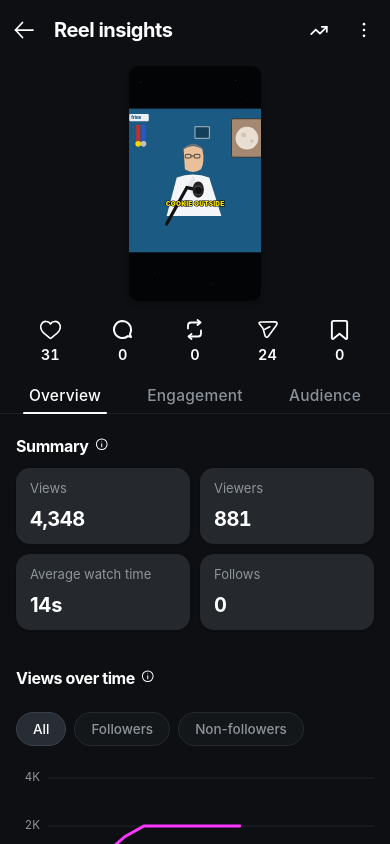
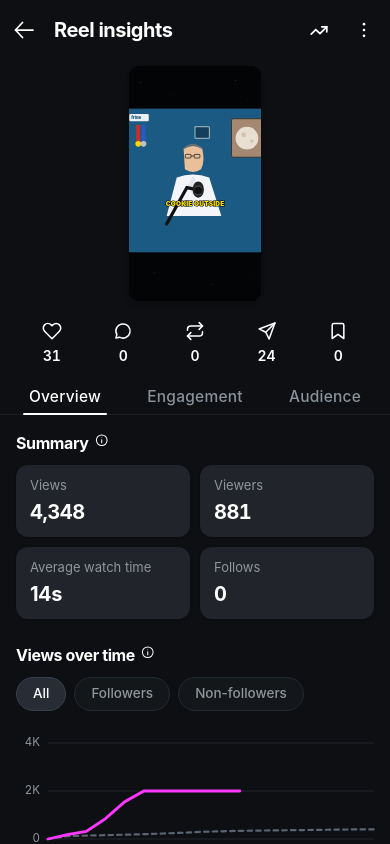
Before and after one commit to privatechat-teamofficial/Instagram-reel-insight-editor-, a React (Vite) app: page / in a window 390 px wide. Built offline with nearby package versions, Linux system fonts and the light colour scheme; a web font is replaced by a local one.

Commit message:
refactor: update UI layout and standardise icons
Standardise icon viewboxes to 24x24 and refine the dashboard layout by adjusting spacing, card dimensions, and mobile-responsive container constraints.

```diff
--- a/src/App.tsx
+++ b/src/App.tsx
@@ -129,11 +129,11 @@ const ReelInsightsScreen: React.FC = () => {
   } = useInsights();
 
   return (
-    <div className="min-h-screen min-h-[100dvh] w-full bg-[#0d0f12] lg:bg-[#080a0d] flex items-center justify-center p-0 lg:p-6 select-none relative font-acumin overflow-x-hidden">
+    <div className="min-h-screen min-h-[100dvh] w-full bg-[#0d0f12] sm:bg-[#080a0d] flex items-center justify-center p-0 sm:p-6 select-none relative font-acumin overflow-x-hidden">
       {/* Central Viewport Wrapper */}
       <div className="relative flex items-center justify-center gap-6 h-full w-full">
-        {/* Mobile: 100% edge-to-edge full width; Tablet & Desktop: centered at max-w-[440px] */}
-        <div className="relative w-full sm:max-w-[440px] h-[100dvh] min-h-[100dvh] lg:h-[860px] lg:max-h-[96vh] bg-[#0d0f12] lg:rounded-[28px] lg:border lg:border-[#1e2329] lg:shadow-[0_20px_50px_rgba(0,0,0,0.9)] overflow-hidden flex flex-col mx-auto">
+        {/* Mobile: 100% edge-to-edge full width; Tablet & Desktop: authentic framed Instagram window */}
+        <div className="relative w-full h-[100dvh] min-h-[100dvh] sm:w-[412px] sm:h-[870px] sm:max-h-[96vh] bg-[#0d0f12] sm:rounded-[28px] sm:border sm:border-[#1e2329] sm:shadow-[0_20px_50px_rgba(0,0,0,0.9)] overflow-hidden flex flex-col mx-auto">
           {/* Reel Insights Screen Content Container */}
           <div
             id="reel-insights-preview-container"
--- a/src/components/InstagramIcons.tsx
+++ b/src/components/InstagramIcons.tsx
@@ -12,101 +12,96 @@ import React from 'react';
 // ==================================================
 
 /**
- * 1. LIKE: Custom Instagram heart curve
+ * 1. LIKE: Custom Instagram heart curve in uniform 0 0 24 24
  */
-export const HeartIcon: React.FC<{ className?: string }> = ({ className = 'w-[19px] h-[19px]' }) => (
+export const HeartIcon: React.FC<{ className?: string }> = ({ className = 'w-5 h-5' }) => (
   <svg
-    viewBox="0 0 100 100"
+    viewBox="0 0 24 24"
     fill="none"
     stroke="currentColor"
-    strokeWidth="7.5"
+    strokeWidth="1.85"
     strokeLinecap="round"
     strokeLinejoin="round"
     className={className}
     aria-hidden="true"
   >
-    <path d="M 50 24.5 C 41.5 8, 17 6.5, 7 24 C -1.5 39, 6 54.5, 17 66 L 47 91 Q 50 93.5 53 91 L 83 66 C 94 54.5, 101.5 39, 93 24 C 83 6.5, 58.5 8, 50 24.5 Z" />
+    <path d="M20.84 4.61a5.5 5.5 0 0 0-7.78 0L12 5.67l-1.06-1.06a5.5 5.5 0 0 0-7.78 7.78l1.06 1.06L12 21.23l7.78-7.78 1.06-1.06a5.5 5.5 0 0 0 0-7.78z" />
   </svg>
 );
 
 /**
- * 2. COMMENT: Chat bubble
+ * 2. COMMENT: Chat bubble in uniform 0 0 24 24
  */
-export const CommentIcon: React.FC<{ className?: string }> = ({ className = 'w-[19px] h-[19px]' }) => (
+export const CommentIcon: React.FC<{ className?: string }> = ({ className = 'w-5 h-5' }) => (
   <svg
-    viewBox="1.5 1.5 21 21"
+    viewBox="0 0 24 24"
     fill="none"
     stroke="currentColor"
-    strokeWidth="2"
+    strokeWidth="1.85"
     strokeLinecap="round"
     strokeLinejoin="round"
     className={className}
     aria-hidden="true"
   >
-    <path d="M12 3.5a8.5 8.5 0 1 0 5.4 15.1l3.1.9-1-2.9A8.47 8.47 0 0 0 20.5 12a8.5 8.5 0 0 0-8.5-8.5z" />
+    <path d="M12 3.5a8.5 8.5 0 0 0-7.36 12.75L3.5 20.5l4.35-1.12A8.5 8.5 0 1 0 12 3.5z" />
   </svg>
 );
 
 /**
- * 3. REPOST: Two separate curved arrows forming the reshare symbol
- * (Top arrow curving right, Bottom arrow curving left)
+ * 3. REPOST: Curved reshare arrows in uniform 0 0 24 24
  */
-export const RepostIcon: React.FC<{ className?: string }> = ({ className = 'w-[19px] h-[19px]' }) => (
+export const RepostIcon: React.FC<{ className?: string }> = ({ className = 'w-5 h-5' }) => (
   <svg
-    viewBox="1.5 1.5 21 21"
+    viewBox="0 0 24 24"
     fill="none"
     stroke="currentColor"
-    strokeWidth="1.8"
+    strokeWidth="1.85"
     strokeLinecap="round"
     strokeLinejoin="round"
     className={className}
     aria-hidden="true"
   >
-    {/* Top arrow: goes up from left, curves right, ends with right-pointing arrow */}
-    <path d="M5.5 11V8a3 3 0 0 1 3-3h9" />
-    <polyline points="15 2.5 18 5 15 7.5" />
-
-    {/* Bottom arrow: goes down from right, curves left, ends with left-pointing arrow */}
-    <path d="M18.5 13v3a3 3 0 0 1-3 3h-9" />
-    <polyline points="9 21.5 6 19 9 16.5" />
+    <path d="M17 2l4 4-4 4" />
+    <path d="M3 11v-1a4 4 0 0 1 4-4h14" />
+    <path d="M7 22l-4-4 4-4" />
+    <path d="M21 13v1a4 4 0 0 1-4 4H3" />
   </svg>
 );
 
 /**
- * 4. SHARE: Rotated paper airplane, centered in viewBox
+ * 4. SHARE: Rotated paper airplane in uniform 0 0 24 24
  */
-export const ShareIcon: React.FC<{ className?: string }> = ({ className = 'w-[19px] h-[19px]' }) => (
+export const ShareIcon: React.FC<{ className?: string }> = ({ className = 'w-5 h-5' }) => (
   <svg
-    viewBox="21 21 65 65"
+    viewBox="0 0 24 24"
     fill="none"
     stroke="currentColor"
-    strokeWidth="5"
+    strokeWidth="1.85"
     strokeLinecap="round"
     strokeLinejoin="round"
     className={className}
     aria-hidden="true"
   >
-    <g transform="rotate(17.35 50 50)">
-      <path d="M 28.5 36 L 68 23.5 Q 80 19.5 76.5 32.5 L 63.5 70.5 Q 60.5 79.5 53.5 73.5 L 45.5 61.5 Q 43.5 57 39 52.5 L 27.5 44.5 Q 19 39 28.5 36 Z M 43.5 57 L 58.5 42" />
-    </g>
+    <path d="M21.5 2.5L10.5 13.5" />
+    <path d="M21.5 2.5L14.5 21.5L10.5 13.5L2.5 9.5L21.5 2.5Z" />
   </svg>
 );
 
 /**
- * 5. SAVE: Bookmark with notched bottom
+ * 5. SAVE: Bookmark with notched bottom in uniform 0 0 24 24
  */
-export const BookmarkIcon: React.FC<{ className?: string }> = ({ className = 'w-[19px] h-[19px]' }) => (
+export const BookmarkIcon: React.FC<{ className?: string }> = ({ className = 'w-5 h-5' }) => (
   <svg
-    viewBox="1.5 1 21 22"
+    viewBox="0 0 24 24"
     fill="none"
     stroke="currentColor"
-    strokeWidth="2"
+    strokeWidth="1.85"
     strokeLinecap="round"
     strokeLinejoin="round"
     className={className}
     aria-hidden="true"
   >
-    <path d="M5.5 3h13a1.5 1.5 0 0 1 1.5 1.5v16.5a1 1 0 0 1-1.6.8L12 16.5l-6.4 5.3a1 1 0 0 1-1.6-.8V4.5A1.5 1.5 0 0 1 5.5 3z" />
+    <path d="M19 21l-7-5-7 5V5a2 2 0 0 1 2-2h10a2 2 0 0 1 2 2z" />
   </svg>
 );
 
--- a/src/components/OverviewTab.tsx
+++ b/src/components/OverviewTab.tsx
@@ -138,18 +138,18 @@ export const OverviewTab: React.FC = () => {
   }, '');
 
   return (
-    <div className="flex flex-col px-4 pt-6 pb-14 w-full text-white select-none bg-[#0d0f12]">
+    <div className="flex flex-col px-4 pt-5 pb-14 w-full text-white select-none bg-[#0d0f12]">
       {/* 1. Summary Section */}
-      <section className="flex flex-col gap-3.5">
+      <section className="flex flex-col">
         <div className="flex items-center gap-1.5 text-[16px] font-bold text-white tracking-tight leading-none">
           <span className="leading-none">Summary</span>
           <InfoCircleIcon className="w-[13.5px] h-[13.5px] text-white" />
         </div>
 
-        {/* 2x2 Grid Cards: Roomier cards with #25292E background and rounded corners */}
-        <div className="grid grid-cols-2 gap-2.5 w-full">
+        {/* 2x2 Grid Cards: Roomier cards with #21252b background and rounded corners */}
+        <div className="grid grid-cols-2 gap-2.5 w-full mt-3.5">
           {/* Box 1: Views */}
-          <div className="bg-[#25292E] rounded-[14px] px-3.5 py-3 min-h-[76px] flex flex-col justify-between shadow-sm">
+          <div className="bg-[#21252b] rounded-[12px] px-3.5 py-3 min-h-[72px] flex flex-col justify-between shadow-sm">
             <span className="text-[13px] text-[#8e959b] font-normal leading-tight whitespace-nowrap overflow-hidden text-ellipsis">
               Views
             </span>
@@ -165,7 +165,7 @@ export const OverviewTab: React.FC = () => {
           </div>
 
           {/* Box 2: Viewers */}
-          <div className="bg-[#25292E] rounded-[14px] px-3.5 py-3 min-h-[76px] flex flex-col justify-between shadow-sm">
+          <div className="bg-[#21252b] rounded-[12px] px-3.5 py-3 min-h-[72px] flex flex-col justify-between shadow-sm">
             <span className="text-[13px] text-[#8e959b] font-normal leading-tight whitespace-nowrap overflow-hidden text-ellipsis">
               Viewers
             </span>
@@ -181,7 +181,7 @@ export const OverviewTab: React.FC = () => {
           </div>
 
           {/* Box 3: Average watch time */}
-          <div className="bg-[#25292E] rounded-[14px] px-3.5 py-3 min-h-[76px] flex flex-col justify-between shadow-sm">
+          <div className="bg-[#21252b] rounded-[12px] px-3.5 py-3 min-h-[72px] flex flex-col justify-between shadow-sm">
             <span className="text-[13px] text-[#8e959b] font-normal leading-tight whitespace-nowrap overflow-hidden text-ellipsis">
               Average watch time
             </span>
@@ -197,7 +197,7 @@ export const OverviewTab: React.FC = () => {
           </div>
 
           {/* Box 4: Follows */}
-          <div className="bg-[#25292E] rounded-[14px] px-3.5 py-3 min-h-[76px] flex flex-col justify-between shadow-sm">
+          <div className="bg-[#21252b] rounded-[12px] px-3.5 py-3 min-h-[72px] flex flex-col justify-between shadow-sm">
             <span className="text-[13px] text-[#8e959b] font-normal leading-tight whitespace-nowrap overflow-hidden text-ellipsis">
               Follows
             </span>
@@ -215,7 +215,7 @@ export const OverviewTab: React.FC = () => {
       </section>
 
       {/* 2. Views Over Time Section */}
-      <section className="flex flex-col gap-3 mt-10">
+      <section className="flex flex-col mt-7">
         <div className="flex items-center gap-1.5 text-[16px] font-bold text-white tracking-tight leading-none">
           <span className="leading-none">Views over time</span>
           <InfoCircleIcon className="w-[13.5px] h-[13.5px] text-white" />
@@ -224,7 +224,7 @@ export const OverviewTab: React.FC = () => {
       </section>
 
       {/* 3. What Impacts Your Views Section */}
-      <section className="flex flex-col gap-1.5 mt-10">
+      <section className="flex flex-col mt-9">
         <div className="flex items-center justify-between">
           <div className="flex items-center gap-1.5 text-[16px] font-bold text-white tracking-tight leading-none">
             <span className="leading-none">What impacts your views</span>
@@ -241,12 +241,12 @@ export const OverviewTab: React.FC = () => {
             </button>
           )}
         </div>
-        <p className="text-[12px] text-[#8e959b] font-normal -mt-0.5">
+        <p className="text-[12px] text-[#8e959b] font-normal mt-1">
           Rates are listed in order of importance to reach.
         </p>
 
         {/* Impact List Rows with no partition horizontal line and vertically aligned lighter circular badges */}
-        <div className="flex flex-col mt-1">
+        <div className="flex flex-col mt-3.5">
           {impactList.map((item, idx) => {
             const statusStr = String(item?.status || 'Lower');
             const isGreen =
@@ -319,7 +319,7 @@ export const OverviewTab: React.FC = () => {
       </section>
 
       {/* 4. How long people watched your reel */}
-      <section className="flex flex-col gap-2 mt-10">
+      <section className="flex flex-col mt-9">
         <div className="flex items-center justify-between">
           <div className="flex items-center gap-1.5 text-[16px] font-bold text-white tracking-tight leading-none">
             <span className="leading-none">How long people watched your reel</span>
@@ -341,10 +341,10 @@ export const OverviewTab: React.FC = () => {
         </div>
 
         {/* Center Thumbnail with Play indicator matching Instagram reference */}
-        <div className="flex justify-center my-3">
+        <div className="flex justify-center mt-4 mb-3">
           <div
             onClick={() => isEditMode && setIsMediaModalOpen(true)}
-            className="relative w-[78px] h-[112px] rounded-[8px] overflow-hidden bg-[#000000] border border-[#222228] shadow cursor-pointer group"
+            className="relative w-[76px] h-[120px] rounded-[8px] overflow-hidden bg-[#000000] border border-[#222228] shadow cursor-pointer group"
           >
             {data.mediaType === 'video' ? (
               <video src={data.mediaUrl} className="w-full h-full object-cover" muted playsInline preload="metadata" />
@@ -468,7 +468,7 @@ export const OverviewTab: React.FC = () => {
       </section>
 
       {/* 5. Top Sources of Views Section */}
-      <section className="flex flex-col gap-2.5 mt-10">
+      <section className="flex flex-col mt-9">
         <div className="flex items-center justify-between">
           <div className="flex items-center gap-1.5 text-[16px] font-bold text-white tracking-tight leading-none">
             <span className="leading-none">Top sources of views</span>
@@ -488,10 +488,10 @@ export const OverviewTab: React.FC = () => {
         </div>
 
         {/* Source Progress Bars */}
-        <div className="flex flex-col gap-4 mt-2">
+        <div className="flex flex-col gap-5 mt-4">
           {sourcesList.map((source, idx) => (
-            <div key={source.id} className="flex flex-col gap-1.5">
-              <div className="flex items-center justify-between text-[14px]">
+            <div key={source.id} className="flex flex-col gap-2">
+              <div className="flex items-center justify-between text-[15px]">
                 <div className="flex items-center gap-2">
                   <EditableValue
                     path={`topSources.${idx}.name`}
@@ -525,8 +525,8 @@ export const OverviewTab: React.FC = () => {
                 </EditableValue>
               </div>
 
-              {/* Progress Bar (Pink #FE36FF on track #1c2024) */}
-              <div className="w-full h-[5px] bg-[#1c2024] rounded-full overflow-hidden">
+              {/* Progress Bar (Pink #FE36FF on track #20252e) */}
+              <div className="w-full h-[6.5px] bg-[#20252e] rounded-full overflow-hidden">
                 <div
                   className="h-full bg-[#FE36FF] rounded-full"
                   style={{ width: `${Math.min(100, Math.max(0, Number(source?.percentage) || 0))}%` }}
--- a/src/components/ReelMediaHeader.tsx
+++ b/src/components/ReelMediaHeader.tsx
@@ -52,72 +52,82 @@ export const ReelMediaHeader: React.FC = () => {
       </div>
 
       {/* 5 Metric Icons & Counts: Like, Comment, Repost, Share, Save */}
-      <div className="w-full grid grid-cols-5 text-center px-0.5 mt-0.5 mb-1">
+      <div className="w-full grid grid-cols-5 text-center px-1 mt-0.5 mb-1">
         {/* Likes */}
-        <div className="flex flex-col items-center justify-center gap-1.5 py-0.5">
-          <HeartIcon className="w-[21px] h-[21px] text-white" />
+        <div className="flex flex-col items-center justify-center gap-1 py-0.5">
+          <div className="w-6 h-6 flex items-center justify-center shrink-0">
+            <HeartIcon className="w-5 h-5 text-white shrink-0" />
+          </div>
           <EditableValue
             path="topMetrics.likes"
             title="Likes count"
             type="number"
             value={data.topMetrics.likes}
-            className="text-[14.5px] font-semibold text-white tabular-numbers leading-tight"
+            className="text-[14px] font-semibold text-white tabular-numbers leading-tight"
           >
             {formatCount(data.topMetrics.likes)}
           </EditableValue>
         </div>
 
         {/* Comments */}
-        <div className="flex flex-col items-center justify-center gap-1.5 py-0.5">
-          <CommentIcon className="w-[21px] h-[21px] text-white" />
+        <div className="flex flex-col items-center justify-center gap-1 py-0.5">
+          <div className="w-6 h-6 flex items-center justify-center shrink-0">
+            <CommentIcon className="w-5 h-5 text-white shrink-0" />
+          </div>
           <EditableValue
             path="topMetrics.comments"
             title="Comments count"
             type="number"
             value={data.topMetrics.comments}
-            className="text-[14.5px] font-semibold text-white tabular-numbers leading-tight"
+            className="text-[14px] font-semibold text-white tabular-numbers leading-tight"
           >
             {formatCount(data.topMetrics.comments)}
           </EditableValue>
         </div>
 
         {/* Reposts */}
-        <div className="flex flex-col items-center justify-center gap-1.5 py-0.5">
-          <RepostIcon className="w-[21px] h-[21px] text-white" />
+        <div className="flex flex-col items-center justify-center gap-1 py-0.5">
+          <div className="w-6 h-6 flex items-center justify-center shrink-0">
+            <RepostIcon className="w-5 h-5 text-white shrink-0" />
+          </div>
           <EditableValue
             path="topMetrics.reposts"
             title="Reposts count"
             type="number"
             value={data.topMetrics.reposts}
-            className="text-[14.5px] font-semibold text-white tabular-numbers leading-tight"
+            className="text-[14px] font-semibold text-white tabular-numbers leading-tight"
           >
             {formatCount(data.topMetrics.reposts)}
           </EditableValue>
         </div>
 
         {/* Shares */}
-        <div className="flex flex-col items-center justify-center gap-1.5 py-0.5">
-          <ShareIcon className="w-[21px] h-[21px] text-white" />
+        <div className="flex flex-col items-center justify-center gap-1 py-0.5">
+          <div className="w-6 h-6 flex items-center justify-center shrink-0">
+            <ShareIcon className="w-5 h-5 text-white shrink-0" />
+          </div>
           <EditableValue
             path="topMetrics.shares"
             title="Shares count"
             type="number"
             value={data.topMetrics.shares}
-            className="text-[14.5px] font-semibold text-white tabular-numbers leading-tight"
+            className="text-[14px] font-semibold text-white tabular-numbers leading-tight"
           >
             {formatCount(data.topMetrics.shares)}
           </EditableValue>
         </div>
 
         {/* Saves */}
-        <div className="flex flex-col items-center justify-center gap-1.5 py-0.5">
-          <BookmarkIcon className="w-[21px] h-[21px] text-white" />
+        <div className="flex flex-col items-center justify-center gap-1 py-0.5">
+          <div className="w-6 h-6 flex items-center justify-center shrink-0">
+            <BookmarkIcon className="w-5 h-5 text-white shrink-0" />
+          </div>
           <EditableValue
             path="topMetrics.saves"
             title="Saves count"
             type="number"
             value={data.topMetrics.saves}
-            className="text-[14.5px] font-semibold text-white tabular-numbers leading-tight"
+            className="text-[14px] font-semibold text-white tabular-numbers leading-tight"
           >
             {formatCount(data.topMetrics.saves)}
           </EditableValue>
```
Also changed, not shown: 4 other files (tests, documents, lock files or other folders).
